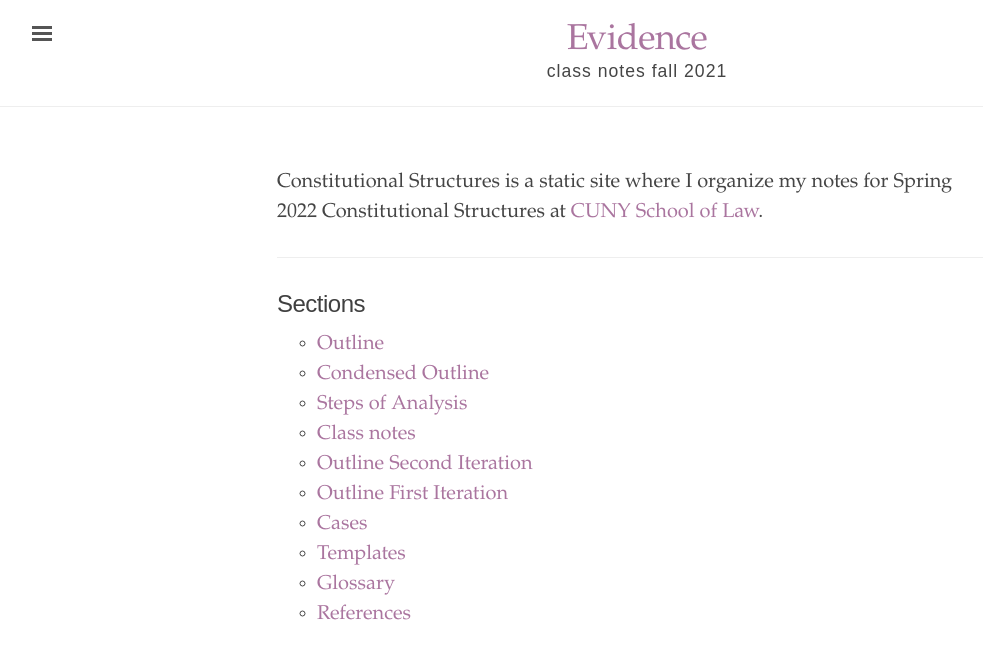
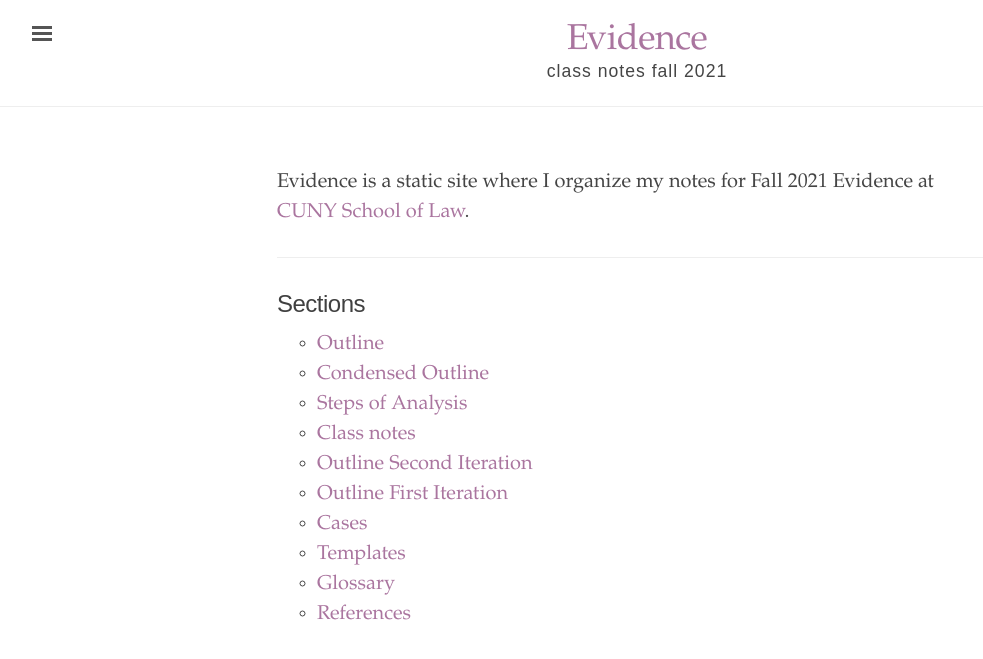
Before and after one commit to binipringle/right-to-be-forgotten, a Jekyll site: the page built from index.html, in a window 1280 px wide. Shown: the top 659 px of the page, without its empty margins (3-986 px from the left). Built offline with Jekyll 4.4.1, drawn with Linux system fonts in a browser that asks for light colours.

Commit message:
changed index back from constructs to evidence

```diff
--- a/index.html
+++ b/index.html
@@ -1,11 +1,11 @@
 ---
 layout: default
-title: "Constitutional Structures"
+title: "Evidence"
 ---
 <div class="introduction">
 <p>
 
-  Constitutional Structures is a static site where I organize my notes for Spring 2022 Constitutional Structures at <a href="https://www.law.cuny.edu/">CUNY School of Law</a>.
+  Evidence is a static site where I organize my notes for Fall 2021 Evidence at <a href="https://www.law.cuny.edu/">CUNY School of Law</a>.
 </p>
 </div>
 
```
